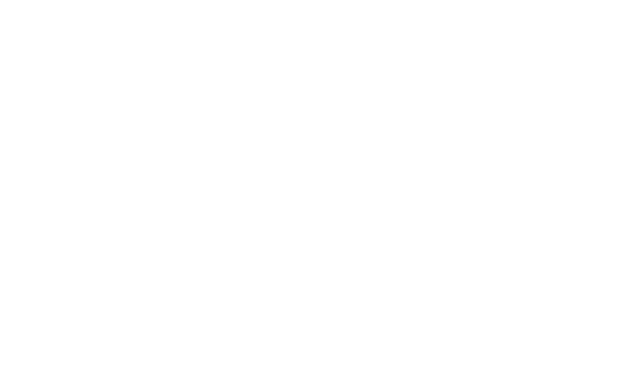
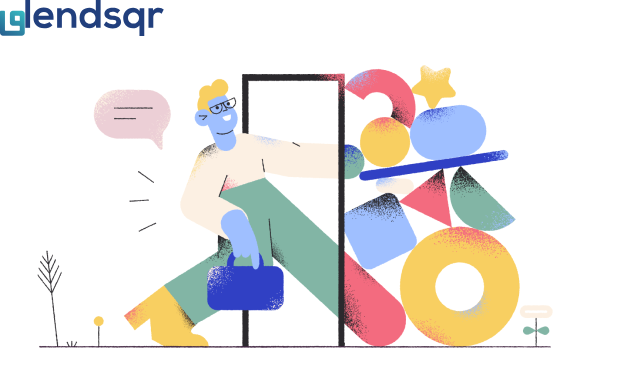
Before and after one commit to Ademola101/lendsqr-fe-test, a React (Create React App) app: page / in a window 1280 px wide. Shown: the top 386 px of the page, without its empty margins (0-640 px from the left). Built offline with nearby package versions, Linux system fonts and the light colour scheme.

Commit message:
set the logo part of the homepage

```diff
--- a/src/App.tsx
+++ b/src/App.tsx
@@ -1,10 +1,14 @@
 import React from 'react';
+import Home from './Pages/Home';
 
 
 function App() {
   return (
     <div>
 
+
+      <Home/>
+
     </div>
   );
 }
--- /dev/null
+++ b/src/Components/Logo.tsx
@@ -0,0 +1,33 @@
+import React from 'react';
+
+
+
+const Logo = () => {
+  return (
+    <div>
+      <div><svg width="25" height="26" viewBox="0 0 25 26" fill="none" xmlns="http://www.w3.org/2000/svg">
+        <path fillRule="evenodd" clipRule="evenodd" d="M0 1.66541C0 1.11304 0.443238 0.665253 0.99 0.665253H3.96C4.50676 0.665253 4.95 1.11304 4.95 1.66541V19.6682C4.95 20.2206 5.39324 20.6684 5.94 20.6684H18.81C19.3568 20.6684 19.8 20.2206 19.8 19.6682V16.6678C19.8 16.1154 19.3568 15.6676 18.81 15.6676H12.87C11.2297 15.6676 9.9 14.3243 9.9 12.6671V3.66573C9.9 2.00861 11.2297 0.665253 12.87 0.665253H21.78C23.4203 0.665253 24.75 2.00861 24.75 3.66573V22.6687C24.75 24.3258 23.4203 25.6692 21.78 25.6692H2.97C1.32971 25.6692 0 24.3258 0 22.6687V1.66541ZM19.8 6.6662C19.8 6.11383 19.3568 5.66604 18.81 5.66604H14.85V9.66667C14.85 10.219 15.2932 10.6668 15.84 10.6668H19.8V6.6662Z" fill="url(#paint0_linear_6819_58336)"/>
+        <defs>
+          <linearGradient id="paint0_linear_6819_58336" x1="-1.87183e-06" y1="37.9211" x2="26.2531" y2="-5.22382" gradientUnits="userSpaceOnUse">
+            <stop stopColor="#213F7D"/>
+            <stop offset="1" stopColor="#39CDCC"/>
+          </linearGradient>
+        </defs>
+      </svg>
+      <svg width="139" height="36" viewBox="0 0 139 36" fill="none" xmlns="http://www.w3.org/2000/svg">
+        <path d="M0.325027 0V27.8055H5.0894V0H0.325027Z" fill="#213F7D"/>
+        <path d="M28.5388 19.7304C29.2869 11.6552 25.2313 7.59779 18.7344 7.59779C12.4344 7.59779 8.41813 11.8939 8.41813 17.8608C8.41813 24.1459 12.395 28.3227 19.0888 28.3227C22.0419 28.3227 25.3888 27.2884 27.4363 25.1403L24.365 22.0773C23.2625 23.2309 20.9394 23.9072 19.1675 23.9072C15.7813 23.9072 13.6944 22.1569 13.3794 19.7304H28.5388ZM13.4581 15.7127C14.1669 13.1669 16.2931 11.8939 18.8919 11.8939C21.6481 11.8939 23.6169 13.1669 23.9319 15.7127H13.4581Z" fill="#213F7D"/>
+        <path d="M51.3372 27.8055V17.5028C51.3372 11.337 47.6753 7.87624 43.1078 7.87624C40.6666 7.87624 38.6978 8.87072 36.7291 10.8199L36.4141 8.1547H32.1222V27.8055H36.8866V17.7812C36.8866 14.7978 38.8947 12.2917 41.8478 12.2917C44.9191 12.2917 46.5334 14.5591 46.5334 17.5425V27.8055H51.3372Z" fill="#213F7D"/>
+        <path d="M64.876 12.2519C67.9079 12.2519 70.5067 14.5591 70.5067 17.9801C70.5067 21.5204 67.9079 23.7481 64.876 23.7481C61.8048 23.7481 59.3635 21.4011 59.3635 17.9801C59.3635 14.4398 61.8048 12.2519 64.876 12.2519ZM70.8217 0V10.8597C69.6798 8.83094 66.4904 7.71713 64.4429 7.71713C58.7729 7.71713 54.5598 11.2177 54.5598 17.9801C54.5598 24.4243 58.8517 28.2431 64.561 28.2431C66.9235 28.2431 69.3254 27.4475 70.8217 25.1006L71.1367 27.8055H75.6254V0H70.8217Z" fill="#213F7D"/>
+        <path d="M95.1619 10.2232C92.9175 8.23425 90.6337 7.63757 87.6019 7.63757C84.0581 7.63757 79.4119 9.22873 79.4119 13.7635C79.4119 18.2188 83.7825 19.5713 87.4444 19.8497C90.2006 20.0088 91.3031 20.5657 91.3031 21.9182C91.3031 23.3503 89.61 24.305 87.7987 24.2652C85.6331 24.2254 82.4831 23.0718 81.105 21.5204L78.7425 24.9812C81.5775 27.9646 84.6488 28.4818 87.72 28.4818C93.2719 28.4818 96.0675 25.4983 96.0675 22.0376C96.0675 16.8265 91.4212 15.9912 87.7594 15.7525C85.2787 15.5934 84.1369 14.8773 84.1369 13.6044C84.1369 12.3713 85.3969 11.6552 87.6806 11.6552C89.5312 11.6552 91.1062 12.0928 92.4844 13.4055L95.1619 10.2232Z" fill="#213F7D"/>
+        <path d="M108.518 23.5889C105.25 23.5889 103.006 21.0829 103.006 18.0199C103.006 14.9569 105.053 12.4508 108.518 12.4508C111.983 12.4508 114.031 14.9569 114.031 18.0199C114.031 21.0829 111.786 23.5889 108.518 23.5889ZM119.268 36V8.19448H114.779L114.464 10.8994C112.968 8.7116 110.369 7.75691 108.164 7.75691C102.179 7.75691 98.2021 12.2519 98.2021 18.0199C98.2021 23.7481 101.785 28.2829 108.006 28.2829C110.054 28.2829 113.086 27.6464 114.464 25.4983V36H119.268Z" fill="#213F7D"/>
+        <path d="M123.487 8.19448V27.8055H128.291V17.463C128.291 13.8431 130.614 12.4906 133.134 12.4906C134.709 12.4906 135.615 12.9282 136.599 13.7635L138.765 9.54696C137.702 8.47293 135.772 7.67735 133.764 7.67735C131.795 7.67735 129.787 8.03536 128.291 10.4619L127.937 8.19448H123.487Z" fill="#213F7D"/>
+      </svg>
+
+
+      </div>
+    </div>
+  );
+};
+
+export default Logo;
--- /dev/null
+++ b/src/Pages/Home/PabloLogo.tsx
@@ -0,0 +1,13 @@
+import React from 'react';
+
+
+const PabloLogo = () => {
+  return (
+    <div>
+
+      <img src="/images/pablo-sign-in.png" alt="" />
+    </div>
+  );
+};
+
+export default PabloLogo;
--- /dev/null
+++ b/src/Pages/Home/index.tsx
@@ -0,0 +1,15 @@
+import React from 'react';
+import Logo from '../../Components/Logo';
+import PabloLogo from './PabloLogo';
+
+const index = () => {
+  return (
+    <div>
+      <Logo/>
+      <PabloLogo/>
+
+    </div>
+  );
+};
+
+export default index;
```
Also changed, not shown: public/images/pablo-sign-in.png (added).
